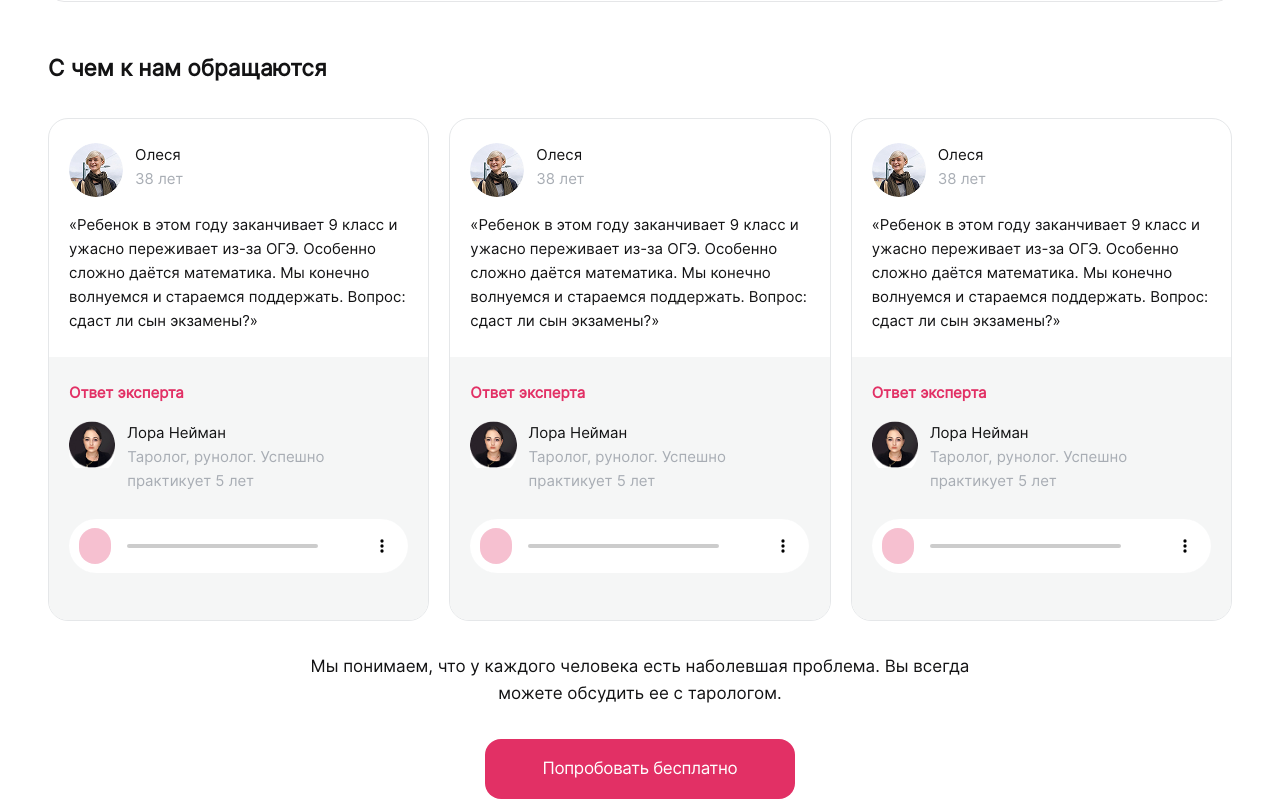
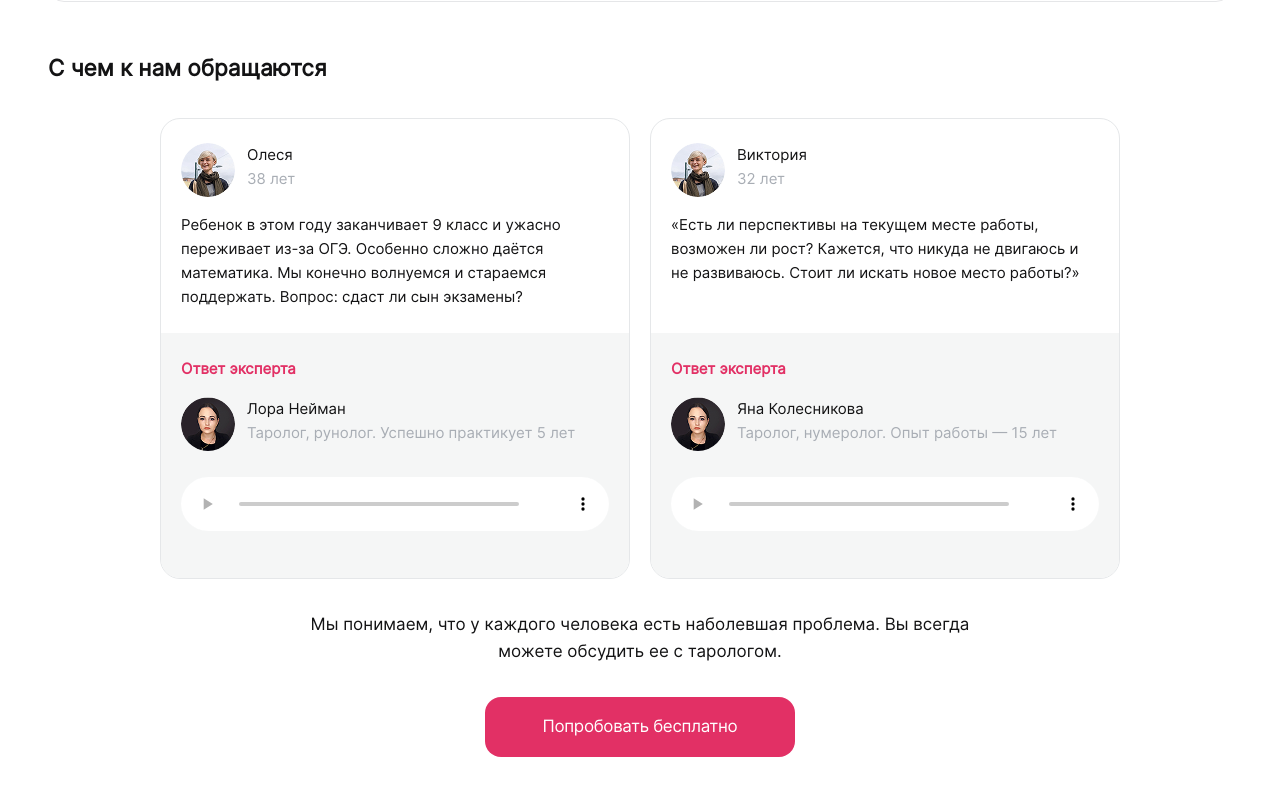
Before and after one commit to diana-nikolaeva/astro, a Vue app: page / in a window 1280 px wide. Shown: the part 1169-1970 px from the top of the page. Built offline with nearby package versions, Linux system fonts and the light colour scheme; the HTML template or start-up script is replaced by a standard one.

Commit message:
navigation

```diff
--- /dev/null
+++ b/src/assets/data/reviews.ts
@@ -0,0 +1,23 @@
+import img1 from "../images/avatar-reviews.jpg"
+import img2 from "../images/avatar-tarolog.jpg"
+
+export const reviews = [
+  {
+    img: img1,
+    name: "Олеся",
+    age:"38",
+    review:"Ребенок в этом году заканчивает 9 класс и ужасно переживает из-за ОГЭ. Особенно сложно даётся математика. Мы конечно волнуемся и стараемся поддержать. Вопрос: сдаст ли сын экзамены?",
+    avatarCouch: img2,
+    nameCouch:"Лора Нейман",
+    spetiality:"Таролог, рунолог. Успешно практикует 5 лет"
+  },
+  {
+    img: img1,
+    name:"Виктория",
+    age:"32",
+    review:"«Есть ли перспективы на текущем месте работы, возможен ли рост? Кажется, что никуда не двигаюсь и не развиваюсь. Стоит ли искать новое место работы?»",
+    avatarCouch: img2,
+    nameCouch:"Яна Колесникова",
+    spetiality:"Таролог, нумеролог. Опыт работы — 15 лет"
+  }
+]
--- a/src/components/first-consultation.vue
+++ b/src/components/first-consultation.vue
@@ -1,5 +1,19 @@
-<script setup>
+<script setup lang="ts">
+
 import reviewsBlock from './reviews-block.vue';
+import { onMounted, onBeforeUnmount, ref } from 'vue'
+
+const isPhone = ref(true)
+
+if (typeof window !== 'undefined') {
+  const onResize = () => {
+    isPhone.value = window.innerWidth <= 1000
+  }
+
+  onMounted(() => window.addEventListener('resize', onResize))
+  onBeforeUnmount(() => window.removeEventListener('resize', onResize))
+  onResize()
+}
 </script>
 <template>
   <section>
@@ -35,7 +49,7 @@ import reviewsBlock from './reviews-block.vue';
         </div>
       </div>
       <h2>С чем к нам обращаются</h2>
-      <reviewsBlock></reviewsBlock>
+      <reviewsBlock :is-phone="isPhone"></reviewsBlock>
       <div class="content">Мы понимаем, что у каждого человека есть наболевшая проблема. Вы всегда можете обсудить ее с тарологом.</div>
       <a href="/" class="btn pink">Попробовать бесплатно</a>
       <div class="container-couch">
@@ -100,11 +114,11 @@ h2{
   margin-bottom: 3rem;
 }
 .content{
-  margin: 2rem 0;
+  margin: 4rem 0 2rem 0;
   color: #131314;
   font-size: 17px;
   text-align: center;
-  @media screen and (min-width:800px) {
+  @media screen and (min-width:1000px) {
     width: 60%;
     margin: 2rem auto;
   }
--- /dev/null
+++ b/src/components/review-item.vue
@@ -0,0 +1,139 @@
+<script lang="ts" setup>
+defineProps(
+  {
+    img: String,
+    name: String,
+    age:String,
+    review:String,
+    avatarCouch: String,
+    nameCouch:String,
+    spetiality:String
+  }
+);
+
+</script>
+<template>
+  <div class="carousel-item review-item">
+        <div class="container-review">
+          <div class="author-review author">
+            <div class="photo">
+              <img :src="img" alt="photo-author">
+            </div>
+            <div class="data-author">
+              <div class="name">{{name}}</div>
+              <div class="age">{{ age }} лет</div>
+            </div>
+          </div>
+          <div class="text-review">{{review}}</div>
+        </div>
+        <div class="answer">
+          <h3>Ответ эксперта</h3>
+          <div class="author-answer">
+            <div class="container-answer">
+              <div class="photo">
+                <img :src="avatarCouch" alt="photo-answer">
+              </div>
+              <div class="data-author author-answer">
+                <div class="name">{{nameCouch}}</div>
+                <div class="age">{{spetiality}}</div>
+              </div>
+            </div>
+            <audio controls src="../assets/audio/audio.mp3"></audio>
+          </div>
+        </div>
+      </div>
+</template>
+<style scoped>
+.review-item {
+  border-radius: 1.25rem;
+  border: 1px solid #E5E7E9;
+  max-width: 470px;
+  @media screen and (min-width:1000px) {
+    display: flex;
+    flex-direction: column;
+    justify-content: space-between;
+  }
+}
+
+.container-review {
+  padding: 1.5rem 1.25rem;
+}
+
+.author {
+  display: flex;
+}
+
+.photo {
+  width: 3.375rem;
+  height: 3.375rem;
+  border-radius: 40px;
+  margin-right: .75rem;
+  margin-bottom: 1rem;
+  overflow: hidden;
+}
+
+.data-author .name {
+  color: #131314;
+}
+
+.data-author .age {
+  color: #A8ADB4;
+}
+
+.photo img {
+  display: block;
+  width: 100%;
+}
+
+.text-review {
+  font-size: .9375rem;
+  color: #131314;
+}
+
+.container-answer {
+  display: flex;
+}
+
+.answer {
+  background: #F5F6F6;
+  padding: 1.5rem 1.25rem;
+}
+
+h3 {
+  color: #E23065;
+  font-size: .9375rem;
+  margin-bottom: 1rem;
+  font-weight: 600;
+}
+
+.author-answer {
+  margin-bottom: 1rem;
+}
+
+audio {
+  width: 100%;
+  height: 64px;
+}
+audio::-webkit-media-controls-panel {
+  background: #fff;
+  border-radius: 1rem;
+  overflow: hidden;
+
+}
+
+
+audio::-webkit-media-controls-current-time-display,
+audio::-webkit-media-controls-time-remaining-display,
+audio::-webkit-media-controls-mute-button {
+  display: none;
+}
+.carousel-item{
+  overflow: hidden;
+  @media screen and (min-width:800px){
+    margin-right: 20px;
+    &:last-child{
+      margin-right: 0;
+    }
+  }
+}
+</style>
--- a/src/components/reviews-block.vue
+++ b/src/components/reviews-block.vue
@@ -1,205 +1,55 @@
 <script setup lang="ts">
+import 'vue3-carousel/dist/carousel.css'
+import { Carousel, Slide } from 'vue3-carousel';
+import { Pagination as CarouselPagination } from 'vue3-carousel'
+import { reviews } from '@/assets/data/reviews';
+import reviewItem from './review-item.vue';
+defineProps({ isPhone: Boolean });
+
 </script>
 <template>
   <div class="carousel">
-    <div class="carousel-container">
-      <div class="carousel-item review-item">
-        <div class="container-review">
-          <div class="author-review author">
-            <div class="photo">
-              <img src="../assets/images/avatar-reviews.jpg" alt="photo-author">
-            </div>
-            <div class="data-author">
-              <div class="name">Олеся</div>
-              <div class="age">38 лет</div>
-            </div>
-          </div>
-          <div class="text-review">
-            «Ребенок в этом году заканчивает 9 класс и ужасно переживает из-за ОГЭ. Особенно сложно даётся математика.
-            Мы конечно волнуемся и стараемся поддержать. Вопрос: сдаст ли сын экзамены?»
-          </div>
-        </div>
-        <div class="answer">
-          <h3>Ответ эксперта</h3>
-          <div class="author-answer">
-            <div class="container-answer">
-              <div class="photo">
-                <img src="../assets/images/avatar-tarolog.jpg" alt="photo-answer">
-              </div>
-              <div class="data-author author-answer">
-                <div class="name">Лора Нейман</div>
-                <div class="age">Таролог, рунолог. Успешно практикует 5 лет</div>
-              </div>
-            </div>
-            <audio controls src="../assets/audio/audio.mp3"></audio>
-          </div>
-        </div>
-      </div>
-      <div class="carousel-item review-item">
-        <div class="container-review">
-          <div class="author-review author">
-            <div class="photo">
-              <img src="../assets/images/avatar-reviews.jpg" alt="photo-author">
-            </div>
-            <div class="data-author">
-              <div class="name">Олеся</div>
-              <div class="age">38 лет</div>
-            </div>
-          </div>
-          <div class="text-review">
-            «Ребенок в этом году заканчивает 9 класс и ужасно переживает из-за ОГЭ. Особенно сложно даётся математика.
-            Мы конечно волнуемся и стараемся поддержать. Вопрос: сдаст ли сын экзамены?»
-          </div>
-        </div>
-        <div class="answer">
-          <h3>Ответ эксперта</h3>
-          <div class="author-answer">
-            <div class="container-answer">
-              <div class="photo">
-                <img src="../assets/images/avatar-tarolog.jpg" alt="photo-answer">
-              </div>
-              <div class="data-author author-answer">
-                <div class="name">Лора Нейман</div>
-                <div class="age">Таролог, рунолог. Успешно практикует 5 лет</div>
-              </div>
-            </div>
-            <audio controls src="../assets/audio/audio.mp3"></audio>
-          </div>
-        </div>
-      </div>
-      <div class="carousel-item review-item">
-        <div class="container-review">
-          <div class="author-review author">
-            <div class="photo">
-              <img src="../assets/images/avatar-reviews.jpg" alt="photo-author">
-            </div>
-            <div class="data-author">
-              <div class="name">Олеся</div>
-              <div class="age">38 лет</div>
-            </div>
-          </div>
-          <div class="text-review">
-            «Ребенок в этом году заканчивает 9 класс и ужасно переживает из-за ОГЭ. Особенно сложно даётся математика.
-            Мы конечно волнуемся и стараемся поддержать. Вопрос: сдаст ли сын экзамены?»
-          </div>
-        </div>
-        <div class="answer">
-          <h3>Ответ эксперта</h3>
-          <div class="author-answer">
-            <div class="container-answer">
-              <div class="photo">
-                <img src="../assets/images/avatar-tarolog.jpg" alt="photo-answer">
-              </div>
-              <div class="data-author author-answer">
-                <div class="name">Лора Нейман</div>
-                <div class="age">Таролог, рунолог. Успешно практикует 5 лет</div>
-              </div>
-            </div>
-            <audio controls src="../assets/audio/audio.mp3"></audio>
-          </div>
-        </div>
-      </div>
+    <div class="carousel-container reviews-carousel">
+      <Carousel v-if="isPhone" class="carousel-container" >
+      <Slide v-for="slide in reviews" :key="slide.name">
+        <reviewItem :img="slide.img" :name="slide.name" :age="slide.age" :review="slide.review"
+          :avatarCouch="slide.avatarCouch" :nameCouch="slide.nameCouch" :spetiality="slide.spetiality">
+        </reviewItem>
+      </Slide>
+      <template #addons>
+        <CarouselPagination />
+      </template>
+    </Carousel>
+    <reviewItem v-else v-for="item in reviews" :key="item.name" :img="item.img" :name="item.name" :age="item.age" :review="item.review"
+    :avatarCouch="item.avatarCouch" :nameCouch="item.nameCouch" :spetiality="item.spetiality"></reviewItem>
     </div>
   </div>
 </template>
 <style scoped>
-.review-item {
-  border-radius: 1.25rem;
-  border: 1px solid #E5E7E9;
-}
-
-.container-review {
-  padding: 1.5rem 1.25rem;
-}
-
-.author {
-  display: flex;
-}
-
-.photo {
-  width: 3.375rem;
-  height: 3.375rem;
-  border-radius: 40px;
-  margin-right: .75rem;
-  margin-bottom: 1rem;
-  overflow: hidden;
-}
-
-.data-author .name {
-  color: #131314;
-}
-
-.data-author .age {
-  color: #A8ADB4;
-}
-
-.photo img {
-  display: block;
-  width: 100%;
-}
-
-.text-review {
-  font-size: .9375rem;
-  color: #131314;
-}
-
-.container-answer {
-  display: flex;
-}
-
-.answer {
-  background: #F5F6F6;
-  padding: 1.5rem 1.25rem;
-}
-
-h3 {
-  color: #E23065;
-  font-size: .9375rem;
-  margin-bottom: 1rem;
-  font-weight: 600;
-}
-
-.author-answer {
-  margin-bottom: 1rem;
-}
-
-audio {
-  width: 100%;
-  height: 64px;
-}
-
-audio::-webkit-media-controls-panel {
-  background: #fff;
-  border-radius: 1rem;
-  overflow: hidden;
-
-}
-
-audio::-webkit-media-controls-play-button {
-  background: #E23065;
-  border-radius: 25px;
-  width: 36px;
-  height: 36px;
-}
-
-audio::-webkit-media-controls-current-time-display,
-audio::-webkit-media-controls-time-remaining-display,
-audio::-webkit-media-controls-mute-button {
-  display: none;
-}
 .carousel-container{
   @media screen and (min-width:800px) {
     display: flex;
+    justify-content: center;
   }
 }
-.carousel-item{
-  overflow: hidden;
-  @media screen and (min-width:800px){
-    margin-right: 20px;
-    &:last-child{
-      margin-right: 0;
-    }
+</style>
+<style>
+.reviews-carousel{
+  margin: 0 auto;
+  .carousel__pagination{
+    bottom: -32px;
+  }
+  .carousel__pagination-button{
+    width: .5rem;
+    height: .5rem;
+    background-color: rgba(0, 0, 0, 0.20);
+    margin-right: .75rem;
+    border-radius: 5px;
+  }
+  .carousel__pagination-button--active{
+    width: 32px;
+    border-radius: 5px;
+    background-color:#E23065;
   }
 }
-
 </style>
```
Also changed, not shown: src/components/our-story.vue (+58 -12 lines).
